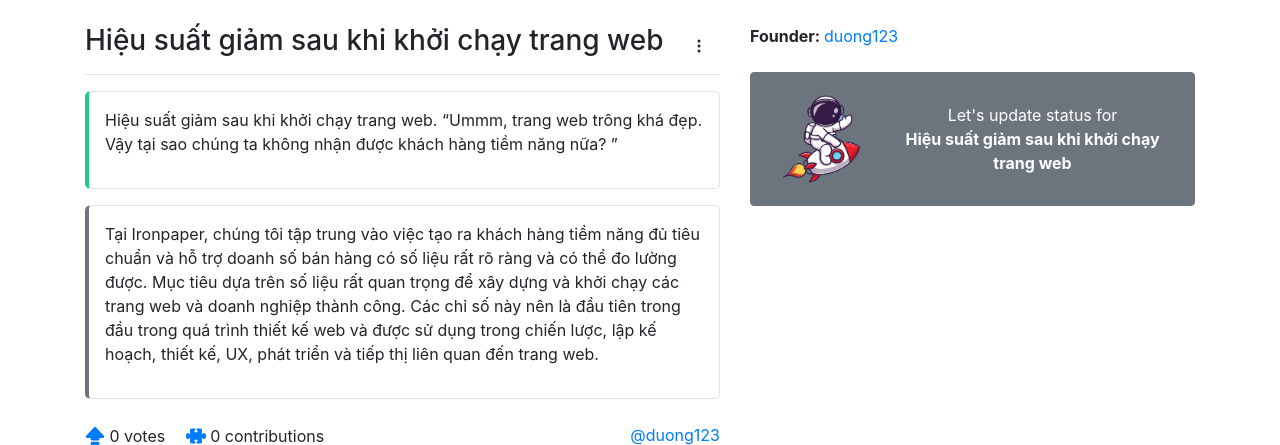
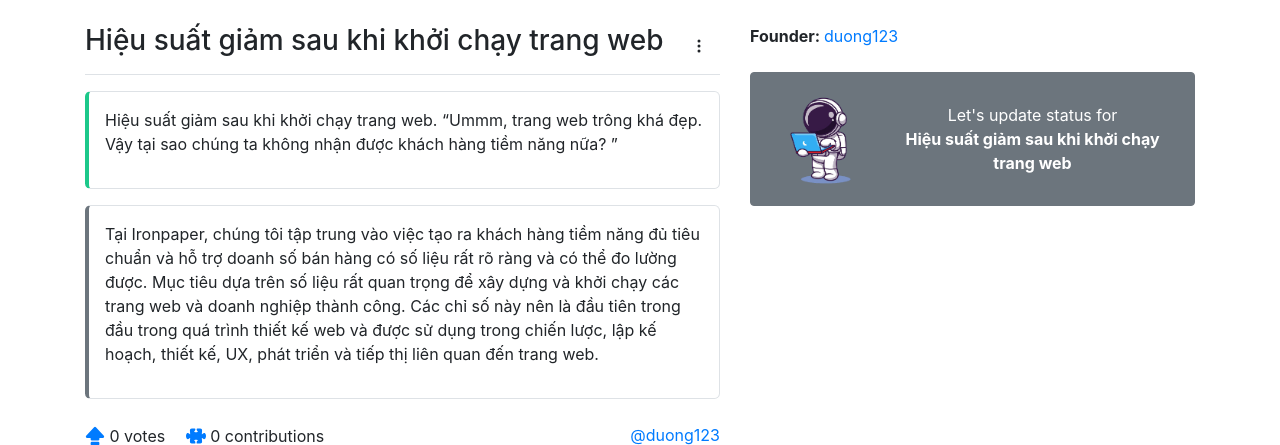
Before and after one commit to canhazn/whatsidea, a Django app: page /idea/duong123/ in a window 1280 px wide. Shown: the part 56-501 px from the top of the page. Run offline with Django 3.2, Linux system fonts and the light colour scheme; data comes from the database, SQL or seed files in the repository; data that the repository does not hold is empty; some libraries are stand-ins or nearby versions.

Commit message:
update image

```diff
--- a/templates/idea/component/post-area.html
+++ b/templates/idea/component/post-area.html
@@ -25,7 +25,7 @@
         <div class="btn btn-secondary w-100 cursor-pointer d-flex align-items-center" data-toggle="modal"
             data-target="#exampleModal">
 
-            <img src="/static/img/say-hi.png" alt="" style="width: 120px;">
+            <img src="/static/img/post.png" alt="" style="width: 120px;">
 
             <div class="d-inline">
                 <span>Let's update status for</span> <br>
```
Also changed, not shown: static/img/post.png (renamed from static/img/cute-astronaut-working-laptop-cartoon-vector-icon-illustration-science-technology-icon_138676-1993.png).
